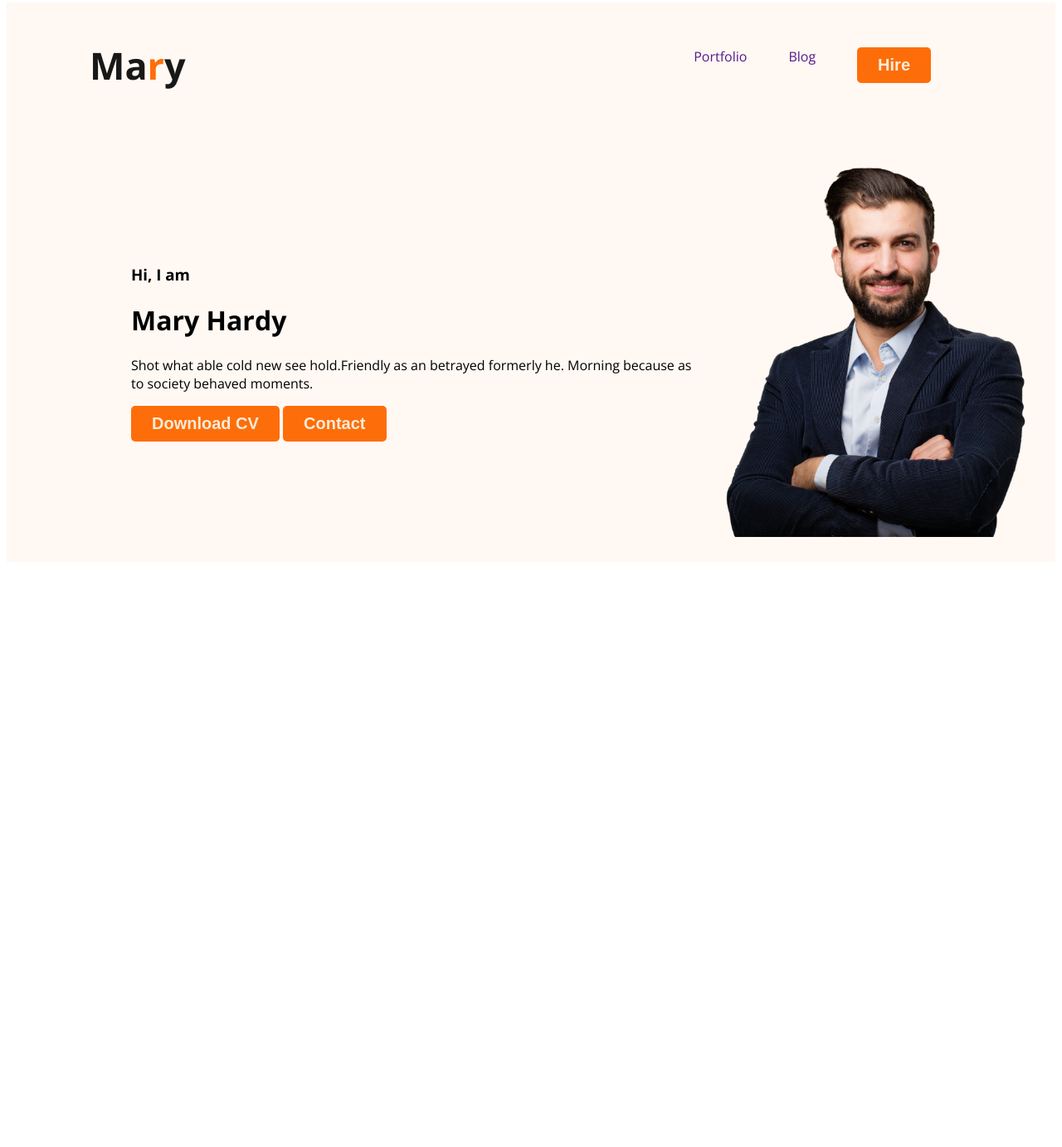
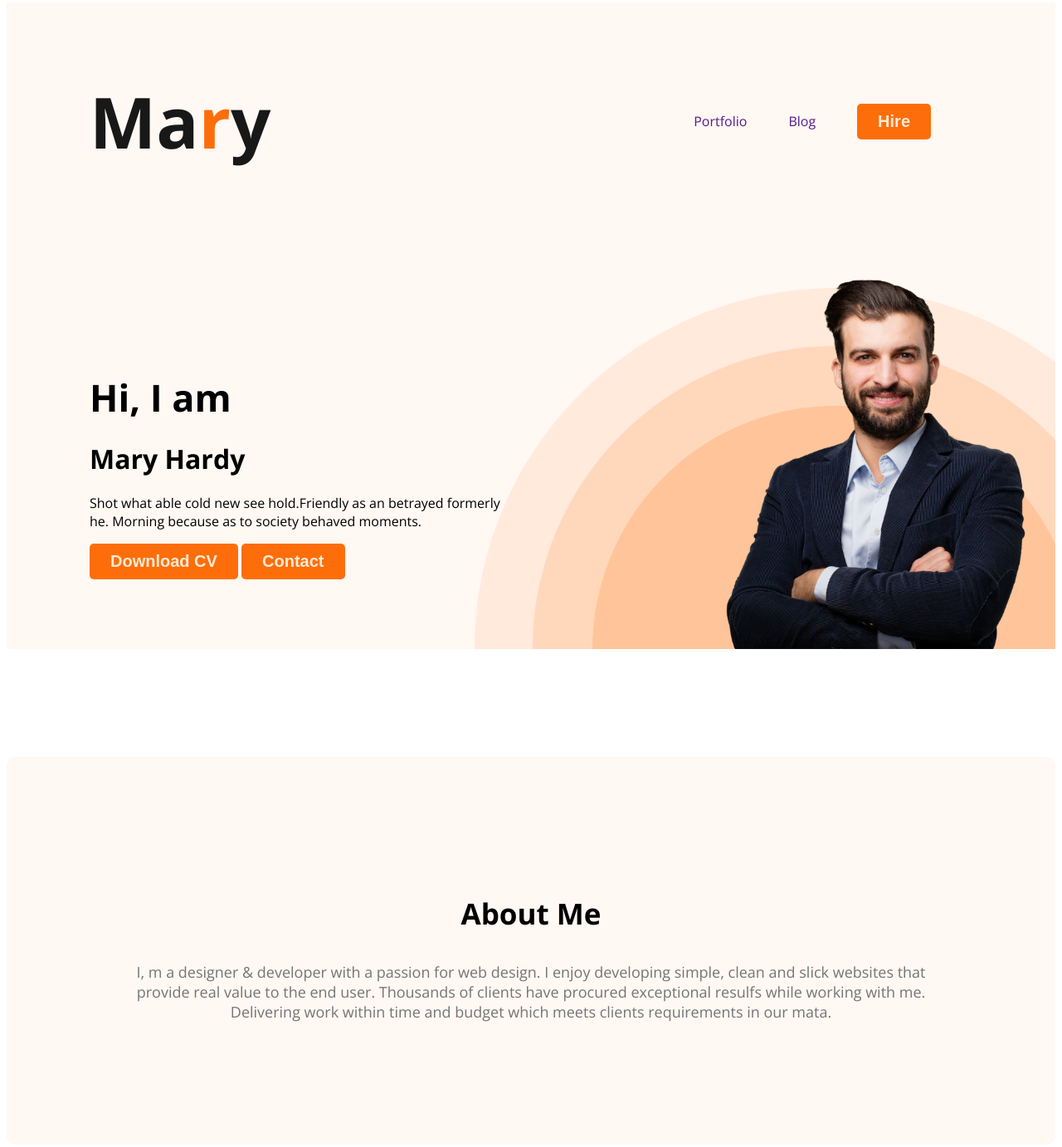
Before and after one commit to Rakibul344/web-developer-portfolio, a plain HTML site: page index.html in a window 1280 px wide. Shown: the part 5-1387 px from the top of the page at 83% size. Before the commit the page ends 800 px from the top, so only its background shows below. Drawn offline with nearby package versions, Linux system fonts and the light colour scheme.

Commit message:
this is all about heading and main

```diff
--- a/index.html
+++ b/index.html
@@ -28,7 +28,7 @@
         <div class="banner-content">
           <h3 class="banner-greeting">Hi, I am</h3>
           <h1 class="banner-title">Mary Hardy</h1>
-          <p>
+          <p class="banner-discription">
             Shot what able cold new see hold.Friendly as an betrayed formerly
             he. Morning because as to society behaved moments.
           </p>
@@ -39,7 +39,28 @@
         <img class="profile-pic" src="images/hardy.png" alt="" />
       </div>
     </header>
-    <main></main>
+    <main>
+
+<section class="about">
+
+
+<h3 class="section-title">About Me</h3>
+<p class="section-description">
+
+  I, m a designer & developer with a passion for web design. I enjoy developing simple, clean and slick websites that provide real value to the end user. Thousands of clients have procured exceptional resulfs while working with me. Delivering work within time and budget which meets clients requirements in our mata.
+</p>
+
+
+
+
+
+</section>
+
+
+
+
+
+    </main>
     <footer></footer>
   </body>
 </html>
--- a/styles/portfolio.css
+++ b/styles/portfolio.css
@@ -4,10 +4,9 @@ body {
 
 nav {
   display: flex;
-justify-content: space-between;
-align-items: center;
-margin: 0 100px;
-
+  justify-content: space-between;
+  align-items: center;
+  margin: 0 100px;
 }
 .nav_title {
   color: #181818;
@@ -21,11 +20,11 @@ margin: 0 100px;
 }
 nav > ul {
   display: flex;
+  align-items: center;
 }
 nav li {
   list-style: none;
   margin-right: 50px;
-  align-items: center;
 }
 
 nav a {
@@ -42,24 +41,62 @@ nav a {
   padding: 10px 25px;
 }
 
-.header{
-background-color: #FFF8F3;
-
+.header {
+  background-color: #fff8f3;
+  background-image: url("../images/header_bg.png");
+  background-repeat: no-repeat;
+  background-position: bottom right;
+  background-size: 700px;
 }
 
-.banner{
-
-padding: 30px 30px 30px 150px;
-display: flex;
-align-items: center;
-
-
+.banner {
+  padding: 30px 30px 0px 100px;
+  display: flex;
+  align-items: center;
+  justify-content: space-between;
 }
 
+.banner-content {
+  max-width: 500px;
+}
 
-.banner .profile-pic{
+.banner .profile-pic {
+  width: 400px;
+}
 
-width: 400px;
+.banner-greeting {
+  font-size: 45px;
+  font-weight: 600;
+  margin-bottom: 0px;
+}
 
+.nav_title {
+  font-size: 85px;
+  font-weight: 700;
+}
+.banner-discription {
+  margin-top: 0px;
+}
 
+/* main  */
+/* about section */
+
+.about {
+  padding: 130px;
+  border-radius: 10px;
+  background: #fff8f3;
+
+  margin-top: 130px;
 }
+
+.section-title {
+  text-align: center;
+  font-size: 35px;
+  font-weight: 700;
+}
+
+.section-description {
+  color: #757575;
+  text-align: center;
+  font-size: 18px;
+}
```
